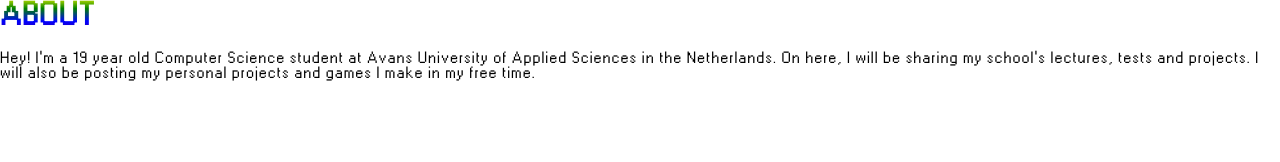
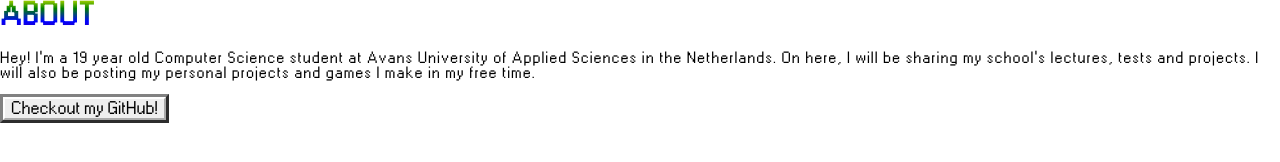
Before and after one commit to mrayan007/RayanHub, a plain HTML site: page about.html in a window 1280 px wide. Drawn offline with Linux system fonts and the light colour scheme.

Commit message:
Added feature.

```diff
--- a/about.html
+++ b/about.html
@@ -8,6 +8,7 @@
             University of Applied Sciences in the Netherlands. On here, I will be sharing my school's lectures, tests and projects.
             I will also be posting my personal projects and games I make in my free time.
         </p>
+        <button class="normalButton" onclick="window.open('https://github.com/mrayan007', '_blank')">Checkout my GitHub!</button>
         <script src="script.js"></script>
     </body>
 </html>
--- a/style.css
+++ b/style.css
@@ -138,8 +138,6 @@ footer {
 .windowHeader button {
     margin-left: auto;
     margin-right: 5px;
-    border: 2px solid white;
-    border-style: outset;
     height: 25px;
     font-weight: bold;
 }
@@ -160,10 +158,21 @@ footer {
 
 button {
     cursor: url("pointer.png"), pointer;
+    border: 2px solid white;
+    border-style: outset;
+    font-family: 'Font';
 }
 
 button:hover {
     border-style: inset;
+    outline-style: inset;
+}
+
+.normalButton {
+    font-size: large;
+    outline: solid 3px #818181;
+    outline-style: outset;
+    margin-left: 3px;
 }
 
 #windowCenter {
```
